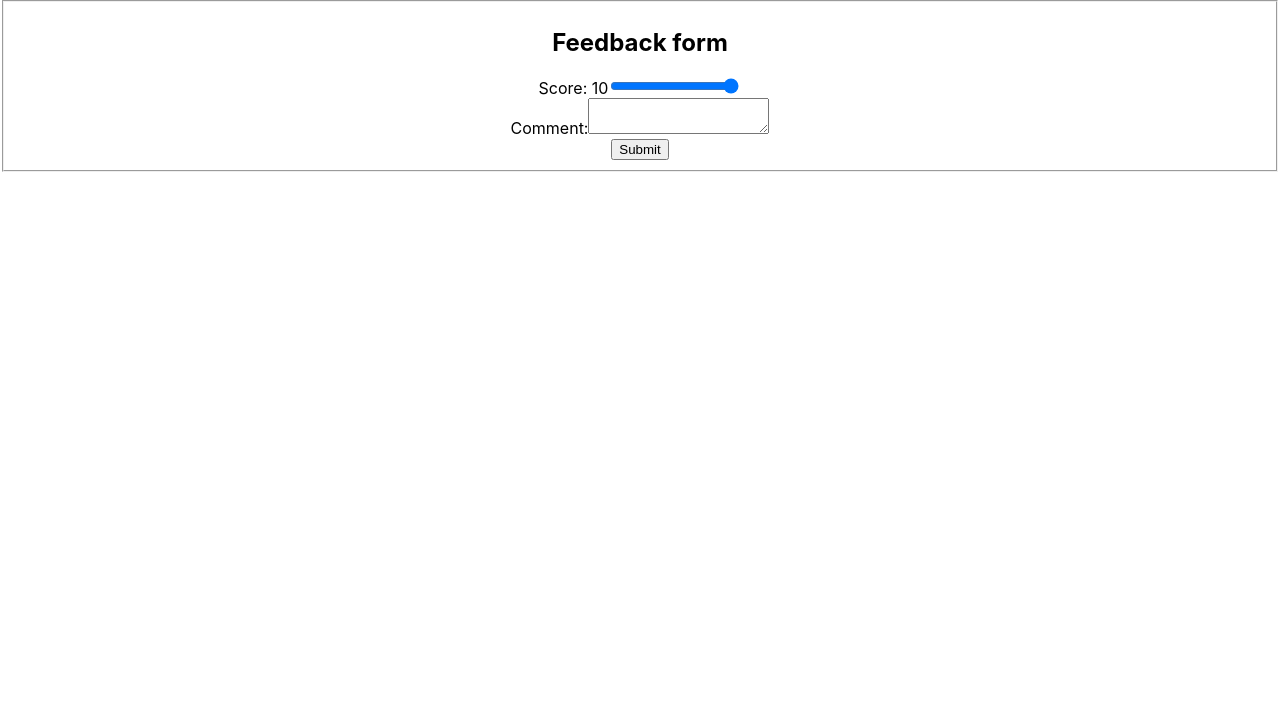
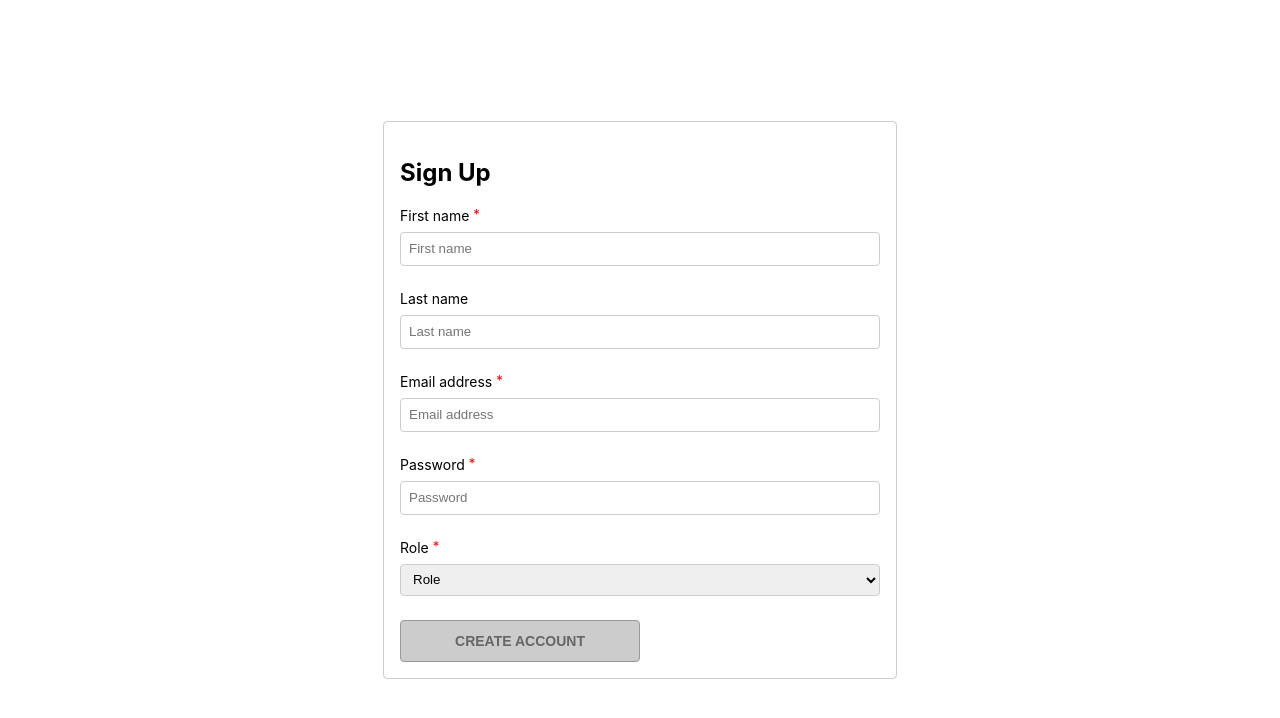
Before and after one commit to Waiyan64/my-first-react-app, a React (Create React App) app: page / in a window 1280 px wide. Shown: the top 718 px of the page. Built offline with nearby package versions, Linux system fonts and the light colour scheme.

Commit message:
Registration Form

```diff
--- a/src/App.css
+++ b/src/App.css
@@ -1,38 +1,78 @@
 .App {
-  text-align: center;
+  display: flex;
+  flex: 1;
+  height: 100vh;
+  justify-content: center;
+  align-items: center;
 }
 
-.App-logo {
-  height: 40vmin;
-  pointer-events: none;
+fieldset {
+  display: flex;
+  width: 480px;
+  padding: 16px;
+  border: 1px solid #ccc;
+  border-radius: 4px;
+  flex-direction: column;
 }
 
-@media (prefers-reduced-motion: no-preference) {
-  .App-logo {
-    animation: App-logo-spin infinite 20s linear;
-  }
+label {
+  margin-bottom: 8px;
+  font-size: 14px;
 }
 
-.App-header {
-  background-color: #282c34;
-  min-height: 100vh;
+sup {
+  color: red;
+  top: -2px;
+  font-size: 95%;
+  line-height: 0;
+  position: relative;
+  vertical-align: baseline;
+}
+
+input,
+select {
+  border-radius: 4px;
+  border: 1px solid #ccc;
+  height: 32px;
+  padding: 0 8px;
+}
+
+.Field {
+  position: relative;
+  padding-bottom: 24px;
   display: flex;
   flex-direction: column;
-  align-items: center;
-  justify-content: center;
-  font-size: calc(10px + 2vmin);
-  color: white;
 }
 
-.App-link {
-  color: #61dafb;
+.FieldError {
+  position: absolute;
+  bottom: -6px;
+  color: red;
+  font-size: 12px;
 }
 
-@keyframes App-logo-spin {
-  from {
-    transform: rotate(0deg);
-  }
-  to {
-    transform: rotate(360deg);
-  }
+.Row {
+  display: flex;
+  flex-direction: row;
 }
+
+button {
+  padding: 12px;
+  width: 240px;
+  border-radius: 4px;
+  border: 1px solid #ccc;
+  background-color: darkblue;
+  color: white;
+  text-transform: uppercase;
+  font-size: 14px;
+  font-weight: bold;
+  cursor: pointer;
+}
+
+button:disabled,
+button[disabled] {
+  border: 1px solid #999999;
+  background-color: #cccccc;
+  color: #666666;
+  cursor: not-allowed;
+}
--- a/src/App.js
+++ b/src/App.js
@@ -1,43 +1,114 @@
 import "./App.css";
-import React from "react";
 import { useState } from "react";
+import { validateEmail } from "./utils";
 
+const PasswordErrorMessage = () => {
+  return (
+    <p className="FieldError">Password should have at least 8 characters</p>
+  );
+};
 
 function App() {
-  const [score, setScore ] = useState("10");
-  const [comment, setComment] = useState("");
+  const [firstName, setFirstName] = useState("");
+  const [lastName, setLastName] = useState("");
+  const [email, setEmail] = useState("");
+  const [password, setPassword] = useState({
+    value: "",
+    isTouched: false,
+  });
+  const [role, setRole] = useState("role");
+
+  const getIsFormValid = () => {
+    // Implement this function
+    return (
+      firstName &&
+      validateEmail(email) &&
+      password.value.length >= 8 &&
+      role != "role"
+    );
+  };
+
+  const clearForm = () => {
+    // Implement this function
+    setFirstName("");
+    setLastName("");
+    setEmail("");
+    setPassword({
+      value: "",
+      isTouched: false,
+    });
+    setRole("role");
+  };
 
   const handleSubmit = (e) => {
     e.preventDefault();
-    if (Number(score) <= 5 && comment.length <= 10) {
-      alert("Please provide a comment explaining why the experience was poor");
-      return;
-    }
-
-    console.log("Form submitted!");
-    setComment("");
-    setScore("10");
-  }
+    alert("Account created!");
+    clearForm();
+  };
 
   return (
     <div className="App">
       <form onSubmit={handleSubmit}>
         <fieldset>
-          <h2>Feedback form</h2>
+          <h2>Sign Up</h2>
           <div className="Field">
-            <label>Score: {score}</label>
+            <label>
+              First name <sup>*</sup>
+            </label>
             <input
-            type="range"
-            min="0"
-            max="10"
-            value = {score}
-            onChange = {e => setScore(e.target.value)} />
+            value={firstName}
+            placeholder="First name"
+            onChange={ e => setFirstName(e.target.value)} />
           </div>
           <div className="Field">
-            <label>Comment:</label>
-            <textarea value = {comment} onChange={e => setComment(e.target.value)} />
+            <label>Last name</label>
+            <input
+            value={lastName}
+            placeholder="Last name"
+            onChange={ e => setLastName(e.target.value)} />
           </div>
-          <button type="submit">Submit</button>
+          <div className="Field">
+            <label>
+              Email address <sup>*</sup>
+            </label>
+            <input
+            value={email}
+            placeholder="Email address"
+            onChange={ e => setEmail(e.target.value)} />
+          </div>
+          <div className="Field">
+            <label>
+              Password <sup>*</sup>
+            </label>
+            <input
+            value={password.value}
+            type="password"
+            onChange={(e) => {
+              setPassword({ ...password, value: e.target.value})
+            }}
+            onBlur = {() => {
+              setPassword({ ...password, isTouched: true});
+            }}
+            placeholder ="Password"
+            />
+            {password.isTouched && password.value.length <8 ? (<PasswordErrorMessage />
+            ) : null }
+          </div>
+          <div className="Field">
+            <label>
+              Role <sup>*</sup>
+            </label>
+            <select
+            value={role}
+            onChange={e => setRole(e.target.value) }>
+              <option value="role">Role</option>
+              <option value="individual">Individual</option>
+              <option value="business">Business</option>
+            </select>
+          </div>
+          <button type="submit" disabled={!getIsFormValid()}>
+            Create account
+          </button>
         </fieldset>
       </form>
     </div>
--- /dev/null
+++ b/src/utils.js
@@ -0,0 +1,7 @@
+export const validateEmail = (email) => {
+    return String(email)
+      .toLowerCase()
+      .match(
+        /^(([^<>()[\]\\.,;:\s@"]+(\.[^<>()[\]\\.,;:\s@"]+)*)|(".+"))@((\[[0-9]{1,3}\.[0-9]{1,3}\.[0-9]{1,3}\.[0-9]{1,3}\])|(([a-zA-Z\-0-9]+\.)+[a-zA-Z]{2,}))$/
+      );
+  };
```
